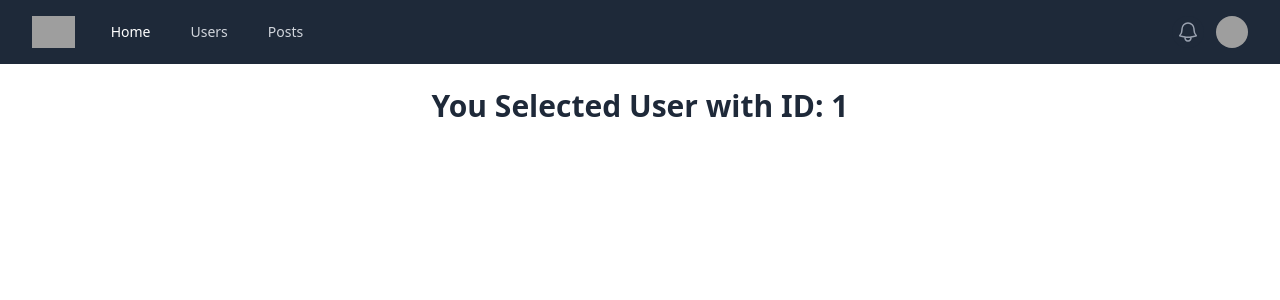
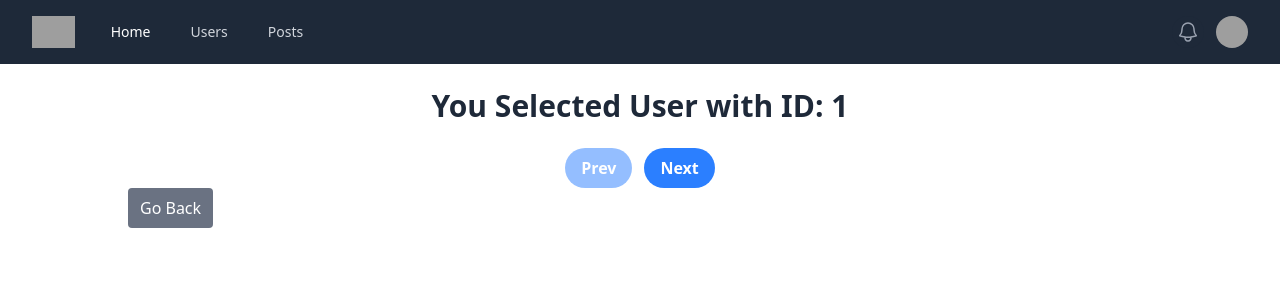
Before and after one commit to umm-e-habbiba/angular, an Angular app: page /user/1 in a window 1280 px wide. Shown: the top 300 px of the page. Built offline with nearby package versions, Linux system fonts and the light colour scheme; grey boxes are pictures that could not be loaded.

Commit message:
paramMap Observable and optional route parameters

```diff
--- a/src/app/views/users-detail/users-detail.component.html
+++ b/src/app/views/users-detail/users-detail.component.html
@@ -2,4 +2,28 @@
   <h1 class="text-center font-bold text-3xl text-gray-800 mb-6">
     You Selected User with ID: {{ userId }}
   </h1>
+  <div class="flex justify-center items-center">
+    <button
+      class="bg-blue-500 hover:bg-blue-700 text-white font-bold py-2 px-4 rounded-full mr-3 text-center"
+      (click)="goPrev()"
+      [disabled]="userId === '1'"
+      [ngClass]="userId === '1' ? 'opacity-50' : 'cursor-pointer'"
+    >
+      Prev
+    </button>
+    <button
+      class="bg-blue-500 hover:bg-blue-700 text-white font-bold py-2 px-4 rounded-full text-center"
+      (click)="goNext()"
+      [disabled]="userId === '10'"
+      [ngClass]="userId === '10' ? 'opacity-50' : 'cursor-pointer'"
+    >
+      Next
+    </button>
+  </div>
+  <button
+    class="bg-gray-500 hover:bg-gray-700 text-white py-2 px-3 rounded-sm text-center cursor-pointer"
+    (click)="goBack()"
+  >
+    Go Back
+  </button>
 </div>
--- a/src/app/views/users-detail/users-detail.component.ts
+++ b/src/app/views/users-detail/users-detail.component.ts
@@ -1,17 +1,43 @@
 import { Component } from '@angular/core';
-import { ActivatedRoute } from '@angular/router';
+import { ActivatedRoute, ParamMap, Router } from '@angular/router';
+import { CommonModule } from '@angular/common';
 @Component({
   selector: 'app-users-detail',
-  imports: [],
+  imports: [CommonModule],
   templateUrl: './users-detail.component.html',
   styleUrl: './users-detail.component.scss',
 })
 export class UsersDetailComponent {
-  constructor(private route: ActivatedRoute) {}
+  constructor(private route: ActivatedRoute, private router: Router) {}
   public userId: string | null = '';
 
   ngOnInit() {
-    let id = this.route.snapshot.paramMap.get('id');
-    this.userId = id;
+    // let id = this.route.snapshot.paramMap.get('id');
+    // this.userId = id;
+    // we will use paramMap Observable instead of snapshot because the snapshot is not updating id,
+    //  when we click on button, the value in url is changing but its not changing in view.
+    // paramMap Observable
+    this.route.paramMap.subscribe((params: ParamMap) => {
+      let id = params.get('id');
+      this.userId = id;
+    });
+  }
+  goPrev() {
+    if (this.userId !== null) {
+      if (parseInt(this.userId) > 1) {
+        let prevID: number | null = parseInt(this.userId) - 1;
+        this.router.navigate(['/user', prevID]);
+      }
+    }
+  }
+  goNext() {
+    if (this.userId !== null) {
+      let nextID: number | null = parseInt(this.userId) + 1;
+      this.router.navigate(['/user', nextID]);
+    }
+  }
+  goBack() {
+    let currentID = this.userId ? this.userId : null;
+    this.router.navigate(['/users', { id: currentID }]);
   }
 }
--- a/src/app/views/users/users.component.html
+++ b/src/app/views/users/users.component.html
@@ -14,7 +14,12 @@
           {{ user?.name?.substring(0, 1) }}
         </div>
         <h5
-          class="mb-1 text-xl font-medium text-gray-900 dark:text-white cursor-pointer"
+          class="mb-1 text-xl font-medium cursor-pointer"
+          [ngClass]="
+            isSelected(user.id.toString())
+              ? 'text-red-700'
+              : 'text-gray-900 dark:text-white'
+          "
           (click)="onSelect(user)"
         >
           {{ user?.name }}
--- a/src/app/views/users/users.component.ts
+++ b/src/app/views/users/users.component.ts
@@ -2,7 +2,7 @@ import { Component } from '@angular/core';
 import { IEmployee } from '../../../employee';
 import { UsersService } from '../../users.service';
 import { CommonModule } from '@angular/common';
-import { Router } from '@angular/router';
+import { Router, ActivatedRoute, ParamMap } from '@angular/router';
 @Component({
   selector: 'app-users',
   imports: [CommonModule],
@@ -12,16 +12,28 @@ import { Router } from '@angular/router';
 export class UsersComponent {
   public users: IEmployee[] = [];
   public errorMsg: string = '';
+  public currentId: string | null = '';
   // constructor(private _userService = UsersService) {}
 
-  constructor(private userService: UsersService, private router: Router) {}
+  constructor(
+    private userService: UsersService,
+    private router: Router,
+    private route: ActivatedRoute
+  ) {}
   ngOnInit() {
     this.userService.getUsers().subscribe(
       (data) => (this.users = data),
       (error) => (this.errorMsg = error)
     );
+    this.route.paramMap.subscribe((params: ParamMap) => {
+      let id = params.get('id');
+      this.currentId = id;
+    });
   }
   onSelect(user: IEmployee) {
     this.router.navigate(['/user', user.id]);
   }
+  isSelected(Id: string) {
+    return Id === this.currentId;
+  }
 }
```
